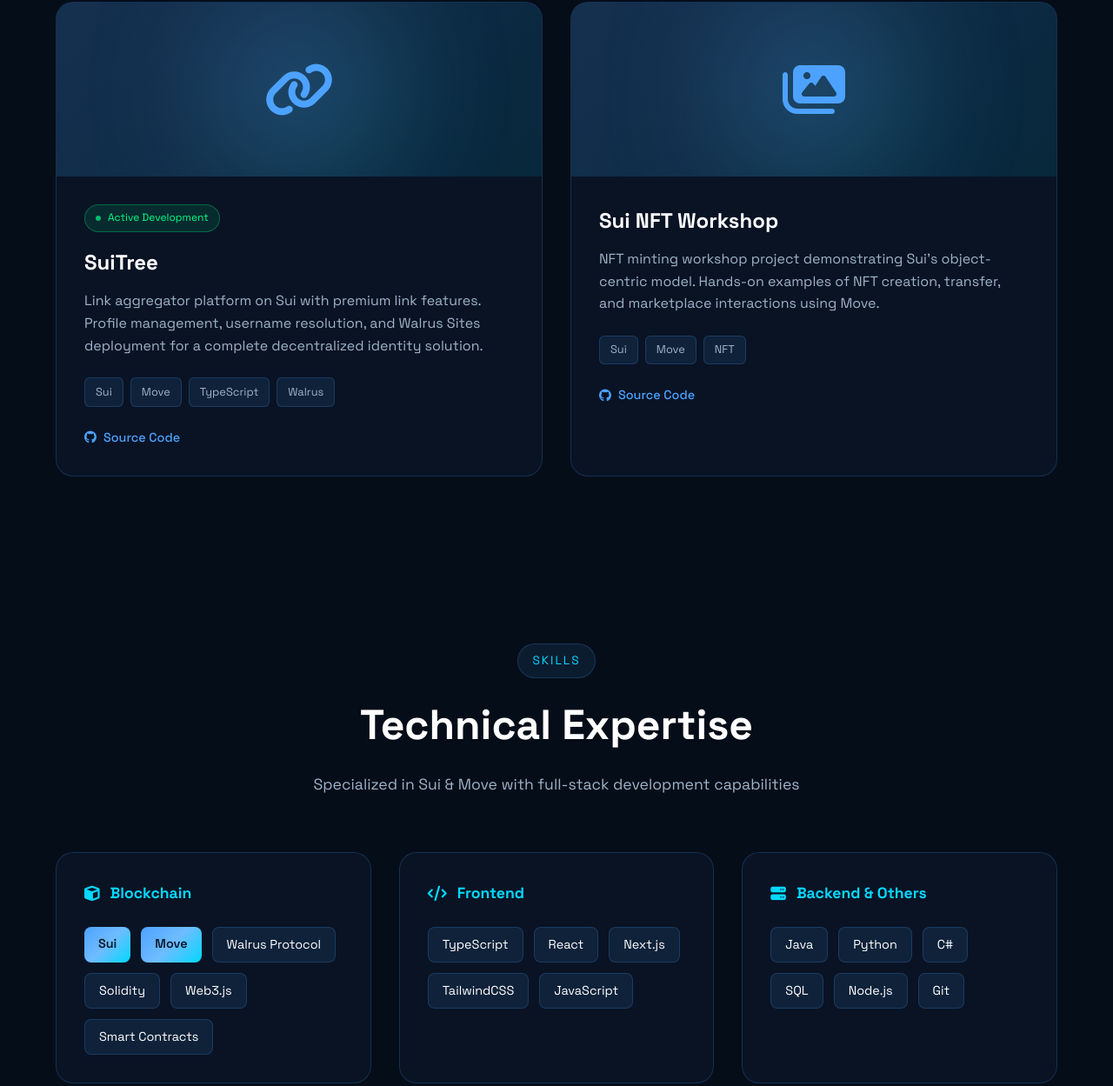
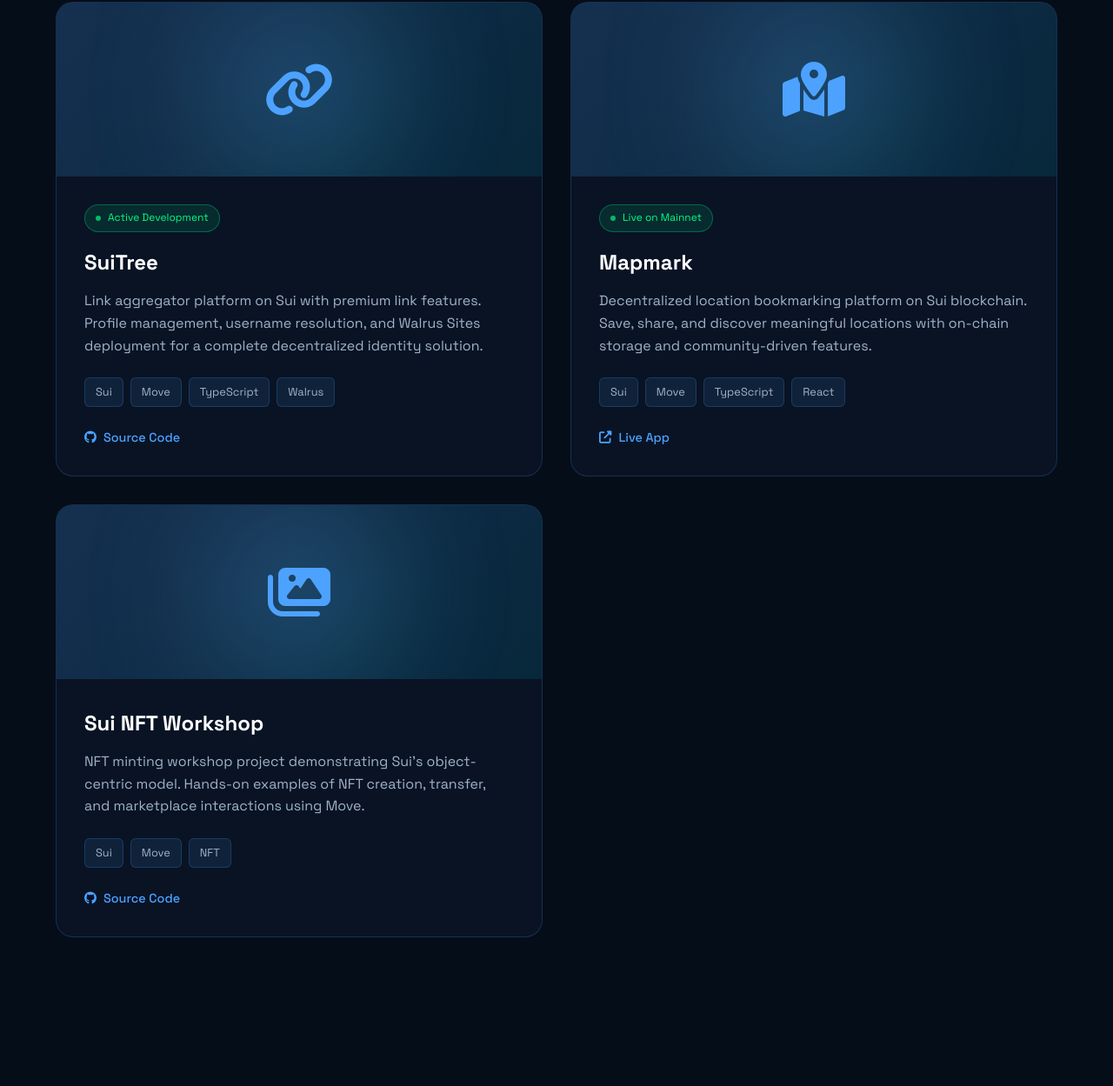
Before and after one commit to CemAyyildiz/CemAyyildiz.github.io, a plain HTML site: page index.html in a window 1280 px wide. Shown: the part 2625-3874 px from the top of the page at 87% size. Drawn offline with Linux system fonts and the light colour scheme.

Commit message:
Add project card for Mapmark decentralized location bookmarking platform

```diff
--- a/index.html
+++ b/index.html
@@ -1221,6 +1221,31 @@
             </div>
             <div class="project-card reveal">
                 <div class="project-image">
+                    <i class="fas fa-map-marked-alt"></i>
+                </div>
+                <div class="project-content">
+                    <div class="project-status">
+                        <span class="dot"></span>
+                        Live on Mainnet
+                    </div>
+                    <h3>Mapmark</h3>
+                    <p>Decentralized location bookmarking platform on Sui blockchain. Save, share, and discover meaningful locations with on-chain storage and community-driven features.</p>
+                    <div class="project-tech">
+                        <span class="tech-tag">Sui</span>
+                        <span class="tech-tag">Move</span>
+                        <span class="tech-tag">TypeScript</span>
+                        <span class="tech-tag">React</span>
+                    </div>
+                    <div class="project-links">
+                        <a href="https://mapmark.fun" target="_blank" class="project-link">
+                            <i class="fas fa-external-link-alt"></i>
+                            Live App
+                        </a>
+                    </div>
+                </div>
+            </div>
+            <div class="project-card reveal">
+                <div class="project-image">
                     <i class="fas fa-images"></i>
                 </div>
                 <div class="project-content">
```
